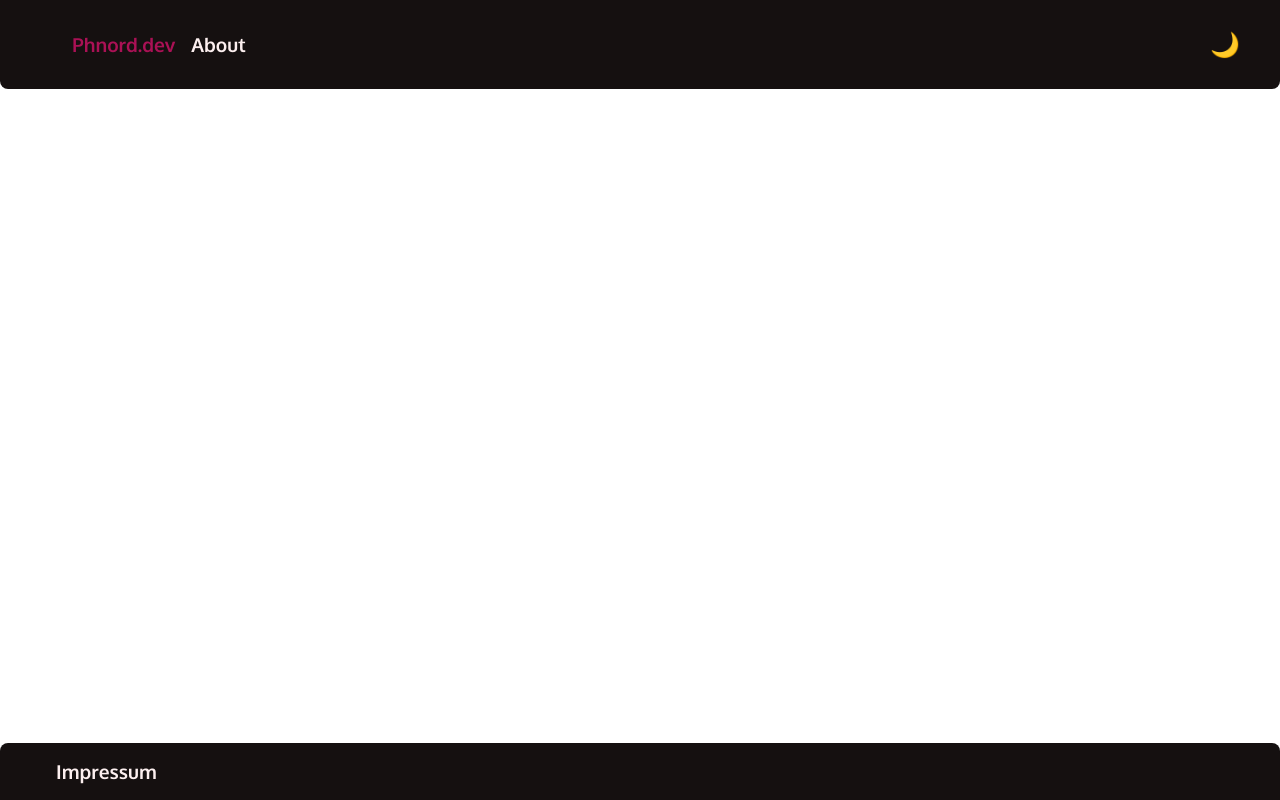
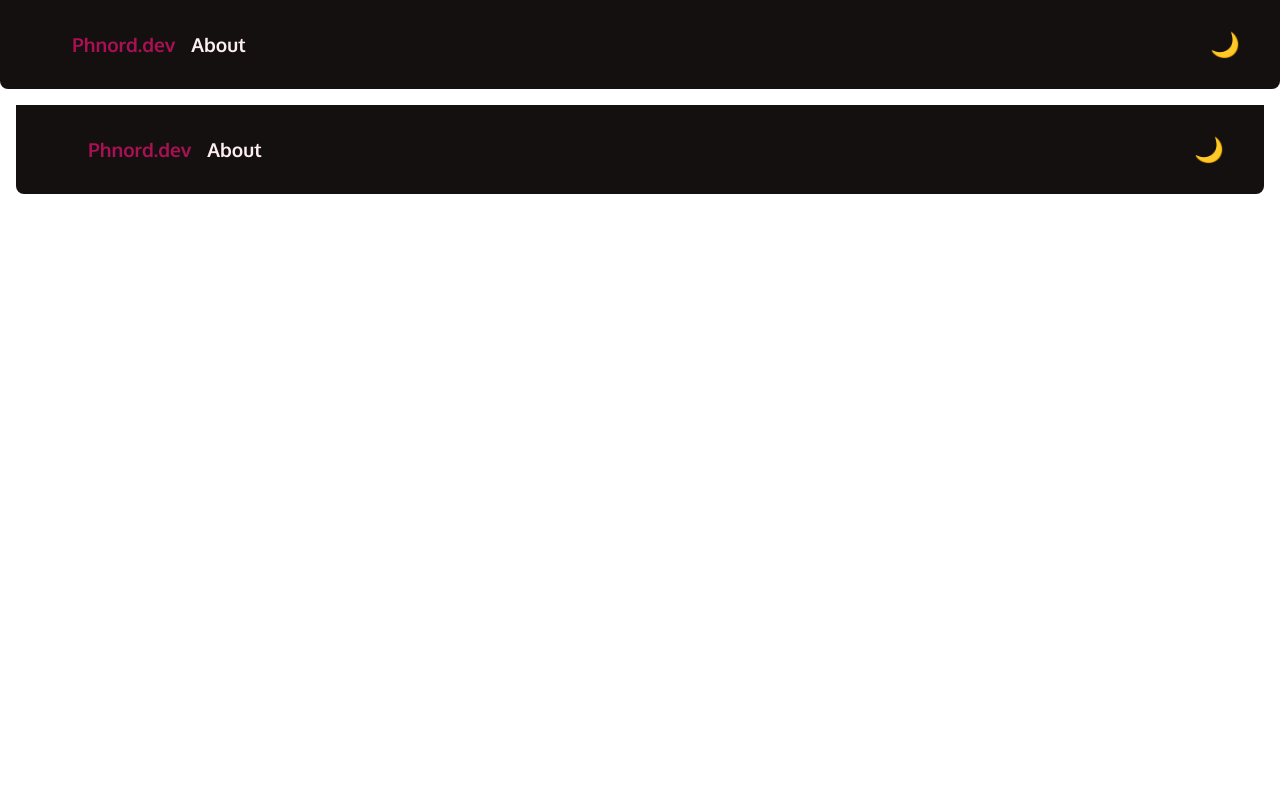
Before and after one commit to Dr0nhp/phnord.dev, a Vue app: page /crafting-calc in a window 1280 px wide. Shown: the top 800 px of the page. Built offline with nearby package versions, Linux system fonts and the light colour scheme.

Commit message:
added ffxivCraftingMatCalc

```diff
--- a/src/router/index.js
+++ b/src/router/index.js
@@ -3,6 +3,7 @@ import {createRouter, createWebHistory} from 'vue-router'
 import HomePage from '../views/HomePage.vue'
 import AboutPage from '../views/AboutPage.vue'
 import TrackerPage from '../views/TrackerPage.vue'
+import CraftingCalcPage from '../views/CraftingCalcPage.vue'
 
 const routes = [
     {
@@ -19,6 +20,11 @@ const routes = [
         path: '/tracker',
         name: 'Tracker',
         component: TrackerPage
+    },
+    {
+        path: '/crafting-calc',
+        name: 'CraftingCalc',
+        component: CraftingCalcPage
     }
 ]
 
--- /dev/null
+++ b/src/views/CraftingCalcPage.vue
@@ -0,0 +1,25 @@
+<template>
+  <div class="crafting-calc-wrapper">
+    <iframe
+      src="/ffxivCraftingMatCalc/index.html"
+      title="FFXIV Crafting Calculator"
+      class="crafting-calc-iframe"
+    ></iframe>
+  </div>
+</template>
+
+<style scoped>
+.crafting-calc-wrapper {
+  width: 100%;
+  height: 100vh;
+  display: flex;
+  justify-content: center;
+  align-items: center;
+}
+
+.crafting-calc-iframe {
+  width: 100%;
+  height: 100%;
+  border: none;
+}
+</style>
--- a/src/views/HomePage.vue
+++ b/src/views/HomePage.vue
@@ -6,6 +6,11 @@
           description: 'Tracke deine Fortschritte bei WODs',
           link: '/tracker',
           linkText: 'Zum Tracker',
+          external: false},
+        { title: 'FFXIV Crafting Calculator',
+          description: 'Calculate required materials for FFXIV crafting',
+          link: '/crafting-calc',
+          linkText: 'Open Calculator',
           external: false}
       ]"
     />
```
Also changed, not shown: 1 other file (tests, documents, lock files or other folders).
